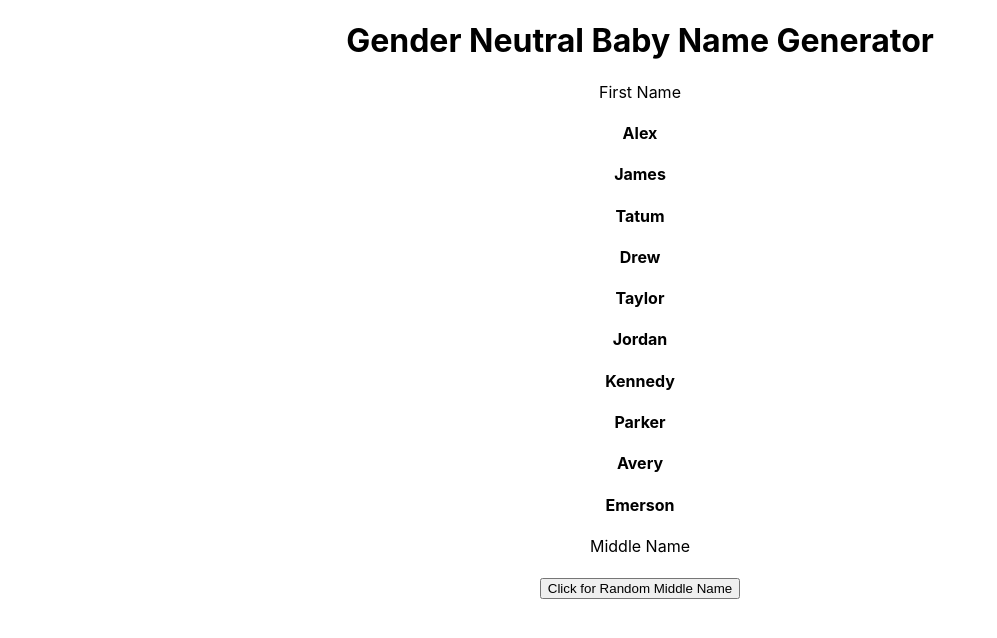
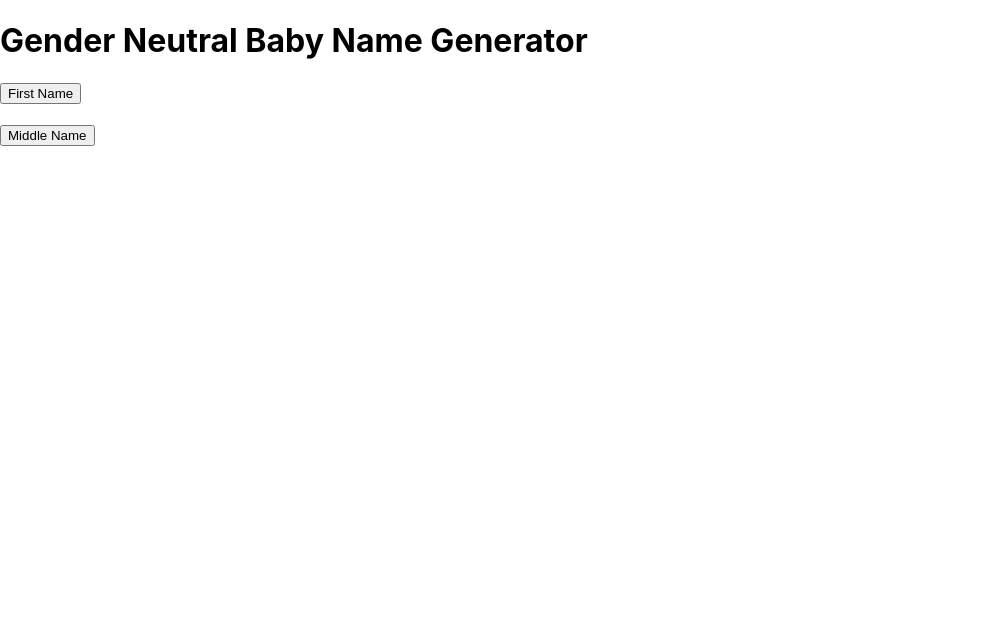
Before and after one commit to ShannonGW/BabyNameGenerator, a React (Create React App) app in the folder my-app/: page / in a window 1280 px wide. Shown: the top 638 px of the page, without its empty margins (0-997 px from the left). Built offline with nearby package versions, Linux system fonts and the light colour scheme.

Commit message:
randomize names

```diff
--- a/my-app/src/App.js
+++ b/my-app/src/App.js
@@ -1,16 +1,16 @@
 import "./App.css";
+import FirstName from "./components/FirstName";
+// import MiddleName from "./components/MiddleName";
+import React, { useState } from "react";
 import MiddleName from "./components/MiddleName";
-import UseFirstName from "./components/FirstName";
-import { data } from "./data";
+
 function App() {
   return (
-    <div className="App">
-      <h1>Gender Neutral Baby Name Generator </h1> First Name
-      <UseFirstName />
-      Middle Name
+    <>
+      <h1>Gender Neutral Baby Name Generator </h1>
+      <FirstName />
       <MiddleName />
-    </div>
+    </>
   );
 }
-
 export default App;
--- a/my-app/src/components/FirstName.js
+++ b/my-app/src/components/FirstName.js
@@ -1,31 +1,30 @@
-import React, { useState } from "react"; //named function we need to use {} and correct name
-import { data } from "../data";
+import { useState } from "react";
+import React from "react";
 
-const UseFirstName = () => {
-  const [firstName, setFirstName] = useState(data);
+export default function FirstName() {
+  const [firstName, setFirstName] = useState([]);
 
-  //   const handleClick = () => {
-  //     // if (firstName === "") {
-  //     //   setFirstName("Rose");
-  //     // } else {
-  //     //   setFirstName("Clover");
-  //     // }
-  //     // let newFirstName = firstName.filter((firstName) => firstName.id !== id);
-  //     // setFirstName(firstName);
-  //   };
+  const firstNames = [
+    "Alex",
+    "James",
+    "Tatum",
+    "Drew",
+    "Taylor",
+    "Jordan",
+    "Kennedy",
+    "Parker",
+    "Avery",
+    "Emerson",
+  ];
+
+  const handleClickFirstName = () => {
+    setFirstName(firstNames[Math.floor(Math.random() * firstNames.length)]);
+  };
+
   return (
-    <>
-      {data.map((name1) => {
-        const { id, name } = name1;
-        return (
-          <div key={id}>
-            <h4>{name}</h4>
-          </div>
-        );
-      })}
-      {/* <button onClick={handleClick}>Click for Random First Name</button> */}
-    </>
+    <div>
+      <h2>{firstName}</h2>
+      <button onClick={handleClickFirstName}>First Name</button>
+    </div>
   );
-};
-
-export default UseFirstName;
+}
--- a/my-app/src/components/MiddleName.js
+++ b/my-app/src/components/MiddleName.js
@@ -1,22 +1,30 @@
-import React, { useState } from "react"; //named function we need to use {} and correct name
-import FirstName from "./FirstName";
+import { useState } from "react";
+import React from "react";
 
-const UseMiddleName = () => {
-  const [middleName, setMiddleName] = useState("");
+export default function MiddleName() {
+  const [middleName, setMiddleName] = useState([]);
 
-  const handleClick = () => {
-    if (middleName === FirstName) {
-      setMiddleName("Rose");
-    } else {
-      setMiddleName("Clover");
-    }
+  const middleNames = [
+    "Shannon",
+    "Max",
+    "Billy",
+    "Carter",
+    "Dana",
+    "Kim",
+    "Carter",
+    "Charlie",
+    "Sumner",
+    "Andi",
+  ];
+
+  const handleClickMiddleName = () => {
+    setMiddleName(middleNames[Math.floor(Math.random() * middleNames.length)]);
   };
+
   return (
-    <>
-      <h1>{middleName}</h1>
-      <button onClick={handleClick}>Click for Random Middle Name</button>
-    </>
+    <div>
+      <h2>{middleName}</h2>
+      <button onClick={handleClickMiddleName}>Middle Name</button>
+    </div>
   );
-};
-
-export default UseMiddleName;
+}
--- a/my-app/src/data.js
+++ b/my-app/src/data.js
@@ -1,12 +1,25 @@
-export const data = [
-  { id: 1, name: "Alex" },
-  { id: 2, name: "James" },
-  { id: 3, name: "Tatum" },
-  { id: 4, name: "Drew" },
-  { id: 5, name: "Taylor" },
-  { id: 6, name: "Jordan" },
-  { id: 7, name: "Kennedy" },
-  { id: 8, name: "Parker" },
-  { id: 9, name: "Avery" },
-  { id: 10, name: "Emerson" },
-];
+// export const data = [
+//   { id: 1, name: "Alex" },
+//   { id: 2, name: "James" },
+//   { id: 3, name: "Tatum" },
+//   { id: 4, name: "Drew" },
+//   { id: 5, name: "Taylor" },
+//   { id: 6, name: "Jordan" },
+//   { id: 7, name: "Kennedy" },
+//   { id: 8, name: "Parker" },
+//   { id: 9, name: "Avery" },
+//   { id: 10, name: "Emerson" },
+// ];
+
+// export const data = [
+//   "Alex",
+//   "James",
+//   "Tatum",
+//   "Drew",
+//   "Taylor",
+//   "Jordan",
+//   "Kennedy",
+//   "Parker",
+//   "Avery",
+//   "Emerson",
+// ];
```
